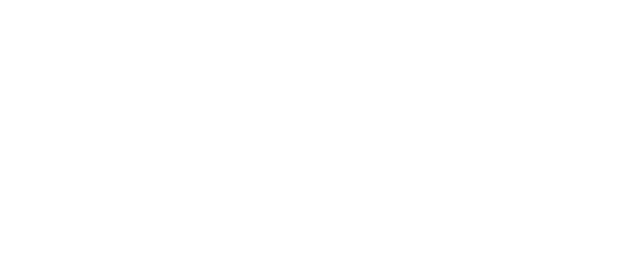
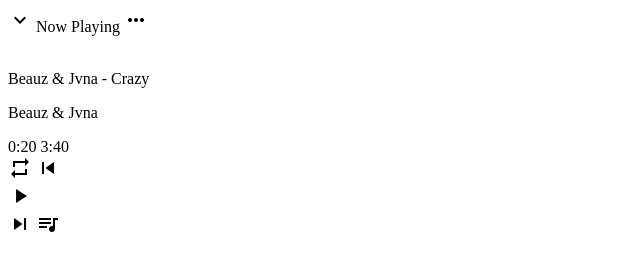
Before and after one commit to SharvariMore/Music-Player-website, a plain HTML site: page index.html in a window 1280 px wide. Shown: the whole page, without its empty margins (0-640 px from the left). Drawn offline with Linux system fonts and the light colour scheme.

Commit message:
Adding content like icons to html file

```diff
--- a/index.html
+++ b/index.html
@@ -1,11 +1,48 @@
 <!DOCTYPE html>
-<html>
-    <title>
-
-    </title>
-
+<html lang="en">
+    <meta charset="UTF-8">
+    <meta name="viewport" content="width=device-width, intial-scale=1.0">
+    <title> Music Player</title>
+    <link rel="stylesheet" href="style.css">
+    <link rel="stylesheet" href="https://fonts.googleapis.com/icon?family=Material+Icons">
 
 <body>
+    <div class="wrapper">
+        <div class="top-bar">
+            <i class="material-icons">expand_more</i>
+            <span>Now Playing</span>
+            <i class="material-icons">more_horiz</i>
+        </div>
+        <div class="image-area">
+            <img src="#" alt="">
+        </div>
 
+        <div class="song-details">
+            <p class="name">Beauz & Jvna - Crazy</p>
+            <p class="artist">Beauz & Jvna</p>
+        </div>
+
+        <div class="progress-area">
+            <div class="progress-bar">
+                <span></span>
+            </div>
+        </div>
+
+        <div class="timer">
+            <span class="current">0:20</span>
+            <span class="current">3:40</span>
+        </div>
+
+        <div class="controls">
+            <i id="repeat-plist" class="material-icons">repeat</i>
+            <i id="prev" class="material-icons">skip_previous</i>
+            <div class="play-pause">
+                <i id="prev" class="material-icons">play_arrow</i>
+            </div>
+            <i id="next" class="material-icons">skip_next</i>
+            <i id="more-music" class="material-icons">queue_music</i>
+        </div>
+
+    </div>
 </body>
 </html>
```
